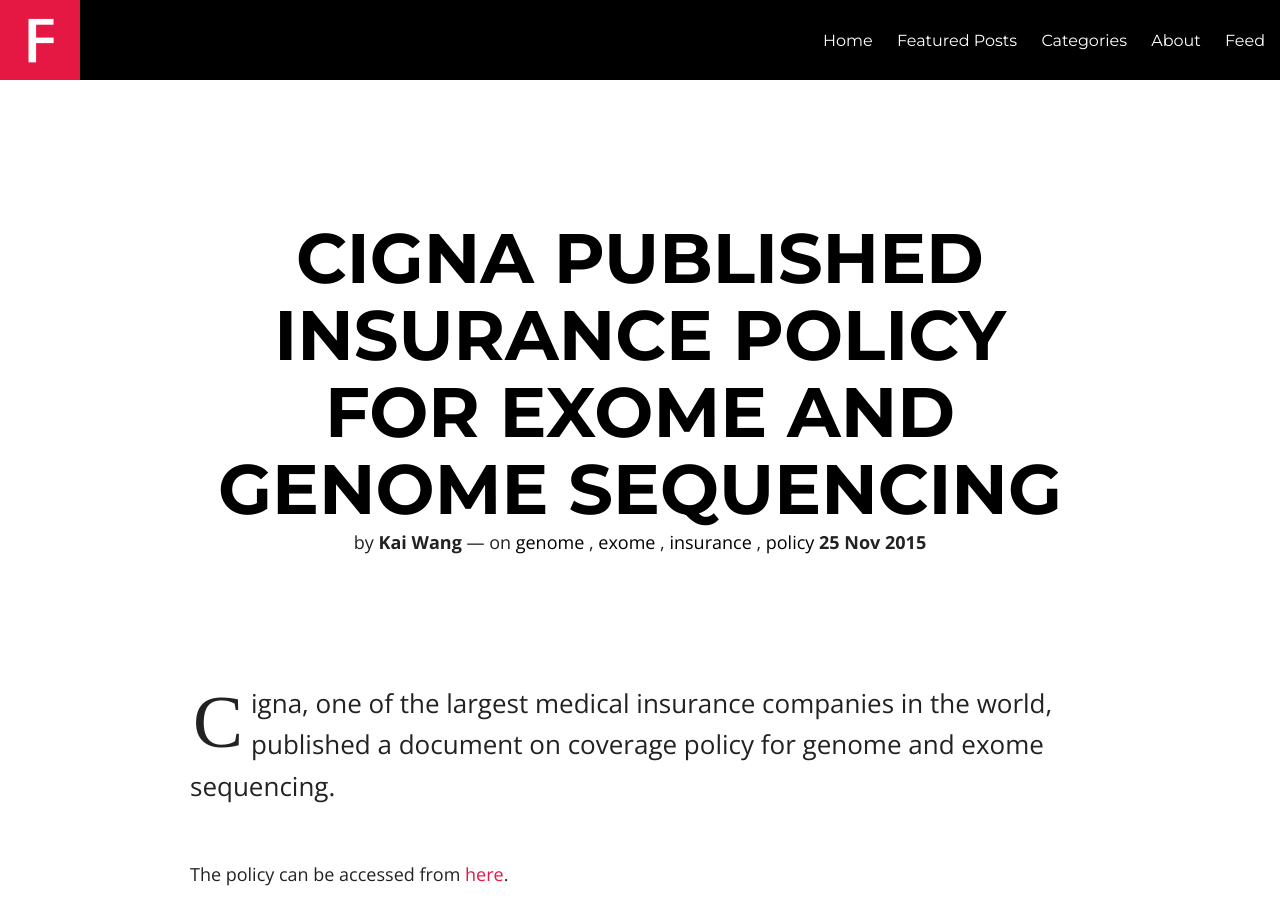
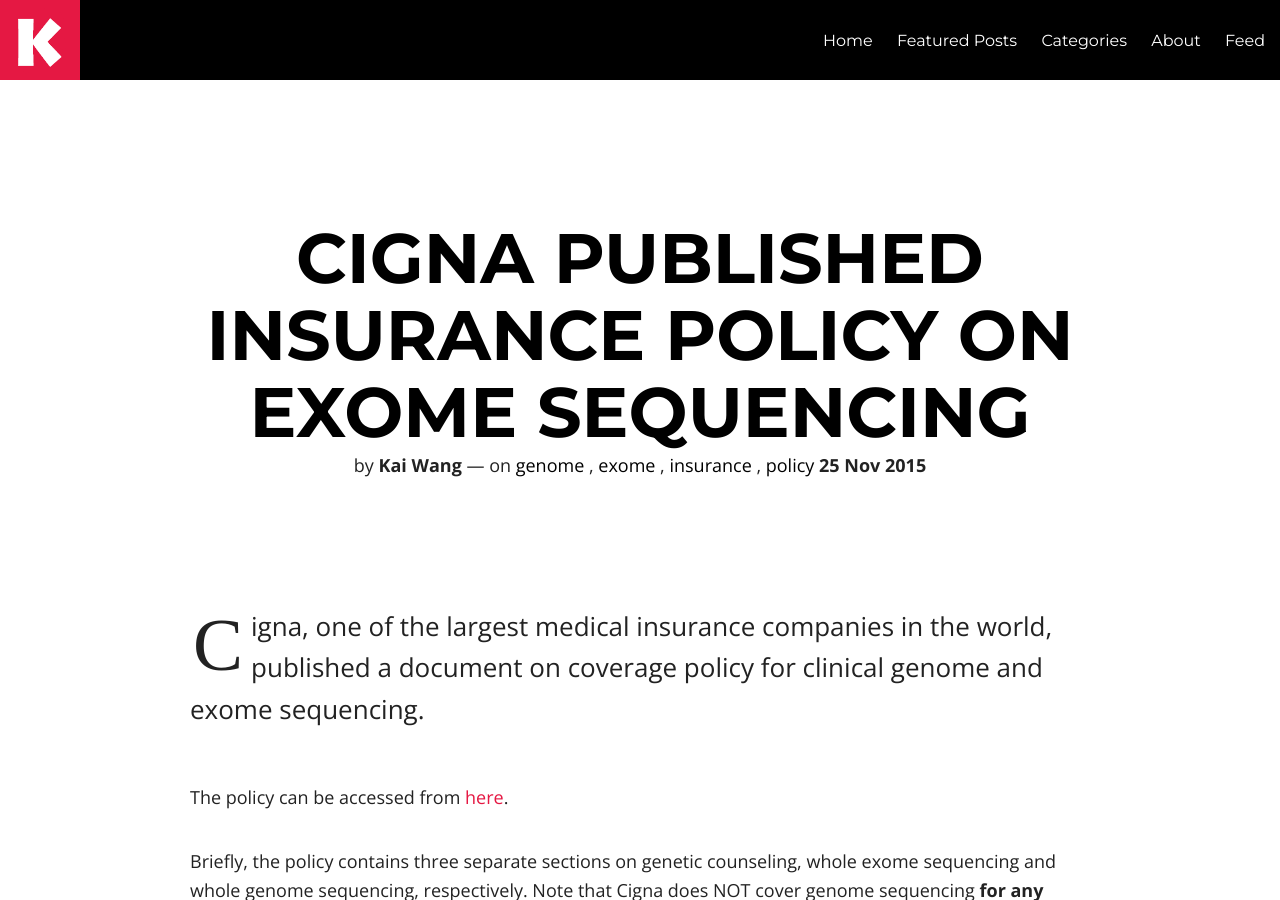
Before and after one commit to kaichop/kaichop, a Jekyll site: the page built from _posts/2015-11-25-Cigna-published-insurance-policy-on-exome-sequencing.md, in a window 1280 px wide and 900 px high. Built offline with Jekyll 4.4.1, drawn with Linux system fonts in a browser that asks for light colours; nearby versions of some CDN libraries; comment, search, counter and statistics services are not loaded.

Commit message:
minor change to blog

```diff
--- a/_posts/2015-11-25-Cigna-published-insurance-policy-for-exome-and-genome-sequencing.md
+++ b/_posts/2015-11-25-Cigna-published-insurance-policy-on-exome-sequencing.md
@@ -1,7 +1,7 @@
 ---
 layout: post
-title: "Cigna published insurance policy for exome and genome sequencing"
-description: "A brief introduction to Cigna's coverage policy on clinical genome/exome sequencing."
+title: "Cigna published insurance policy on exome sequencing"
+description: "A brief introduction to Cigna's coverage policy on clinical exome sequencing."
 category: articles
 tags: [genome, exome, insurance, policy]
 image:
@@ -12,7 +12,7 @@
 share: true
 ---
 
-Cigna, one of the largest medical insurance companies in the world, published a document on coverage policy for genome and exome sequencing.
+Cigna, one of the largest medical insurance companies in the world, published a document on coverage policy for clinical genome and exome sequencing.
 
 The policy can be accessed from [here](https://cignaforhcp.cigna.com/public/content/pdf/coveragePolicies/medical/mm_0519_coveragepositioncriteria_exome_genome_sequence.pdf).
 
```
Also changed, not shown: images/logo.png.
